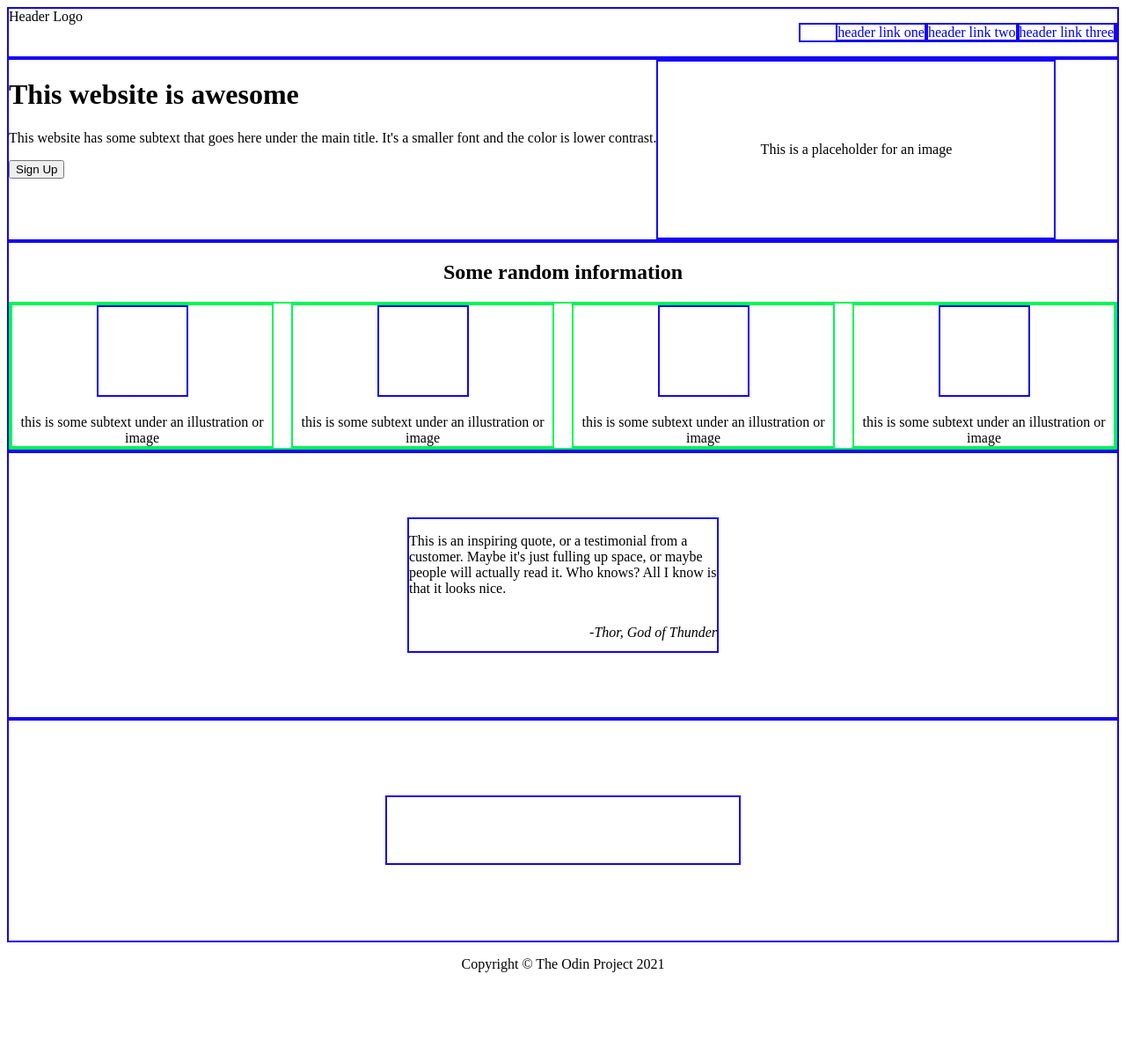
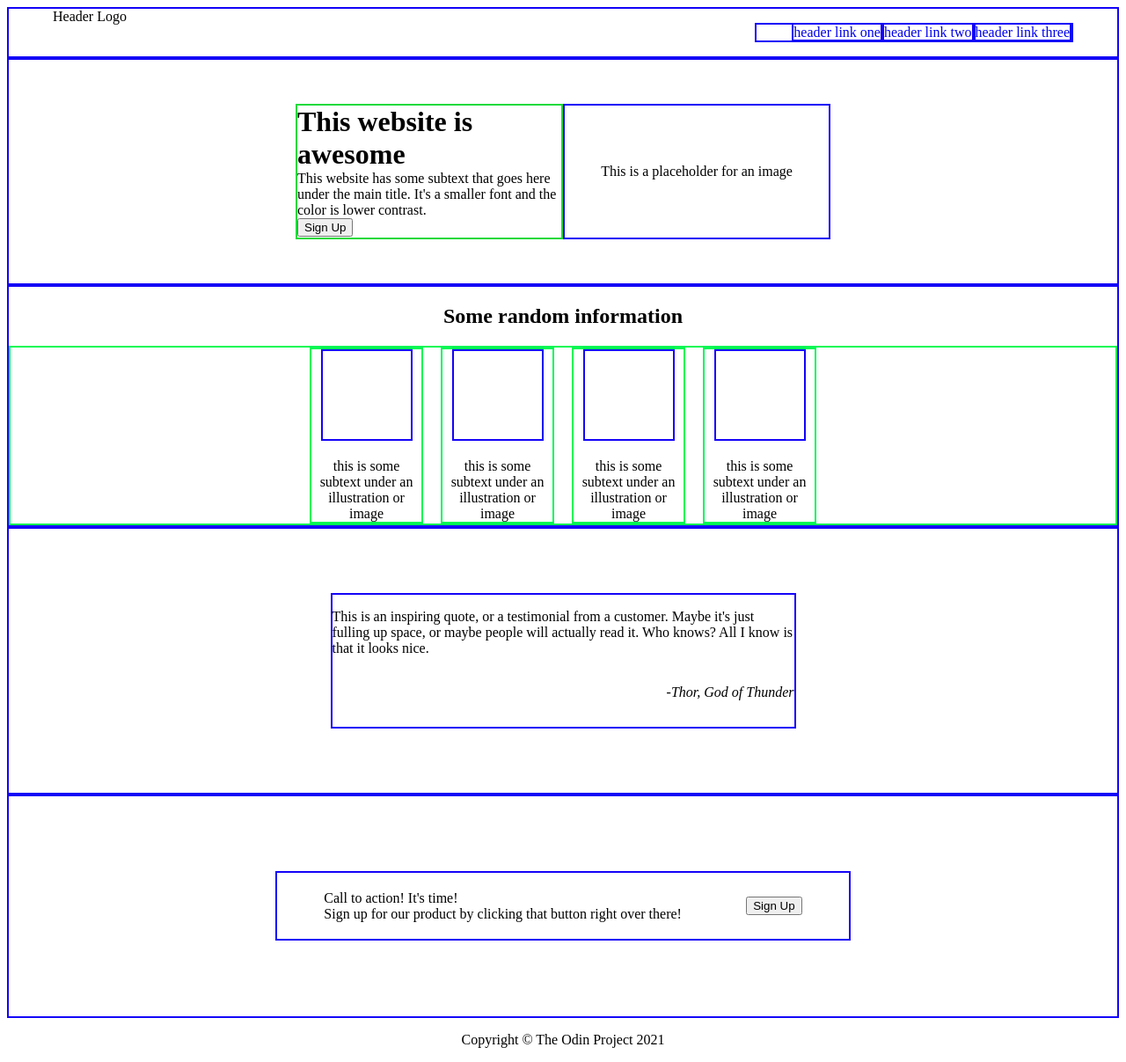
Before and after one commit to dpzj4/landing, a plain HTML site: page index.html in a window 1280 px wide. Shown: the whole page at 88% size. Before the commit the page ends 1121 px from the top, so only its background shows below. Drawn offline with Linux system fonts and the light colour scheme.

Commit message:
adjust css for layout

```diff
--- a/index.html
+++ b/index.html
@@ -19,7 +19,7 @@
     </nav>
     </header>
     <div class="container1">
-        <div>
+        <div class="text1">
             <h1>This website is awesome</h1>
             <p>This website has some subtext that goes here under the main title. It's a smaller font and the color is lower contrast.</p>
             <button>Sign Up</button>
@@ -43,7 +43,15 @@
     </div>
 </div>
     <div class="container4">
-        <div class="box"></div>
+        <div class="box">
+            <div class="contain1">
+            <p>Call to action! It's time!</p>
+            <p>Sign up for our product by clicking that button right over there!</p>
+            </div>
+            <div class="contain2">
+                <button>Sign Up</button>
+            </div>
+        </div>
     </div>
     <footer>
         <p>Copyright © The Odin Project 2021 </p>
--- a/style.css
+++ b/style.css
@@ -1,7 +1,11 @@
+body{
+    min-width: 620px;
+}
 .navbar{
     border: 2px solid rgb(20, 3, 247);
     display: flex;
     justify-content: space-between;
+    padding: 0 50px 0 50px;
 }
 .navbar ul{
     border: 2px solid rgb(20, 3, 247);
@@ -15,14 +19,30 @@
 .container1{
     border: 2px solid rgb(20, 3, 247);
     display: flex;
+    justify-content: center;
+    padding: 50px;
+}
+.container1 .text1{
+    border: 2px solid rgb(28, 218, 59);
+    width: 300px;
+    height: 150px;
+    min-width: 300px;
+}
+.container1 .text1 h1{
+    margin: 0;
+}
+.container1 .text1 p{
+    margin: 0;
 }
 .container1 .image{
     border: 2px solid rgb(20, 3, 247);
-    height: 200px;
-    width: 450px;
+    height: 150px;
+    width: 300px;
+    min-width: 300px;
     display: flex;
-    justify-content: center;
+    justify-content:space-around;
     align-items:center;
+
 }
 .container2{
     border: 2px solid rgb(20, 3, 247);
@@ -32,6 +52,7 @@
     display: flex;
     flex-direction: column;
     align-items: center;
+    width: 125px;
 }
 .container2 div{
     border: 2px solid rgb(3, 247, 84);
@@ -55,7 +76,7 @@
 .container3 div{
     border: 2px solid rgb(20, 3, 247);
     height:150px;
-    width:350px;
+    width:525px;
     display: flex;
     flex-direction: column;
 }
@@ -72,7 +93,22 @@
 .container4 .box{
     border: 2px solid rgb(20, 3, 247);
     height: 75px;
-    width: 400px;
+    width: 650px;
+    display: flex;
+    justify-content:space-evenly;
+    gap: 20px;
+}
+.container4 .box .contain1{
+    display: flex;
+    flex-direction: column;
+    justify-content: center;
+}
+.container4 p{
+    margin: 0;
+}
+.container4 .box .contain2{
+    display: flex;
+    align-self: center;
 }
 footer p{
     text-align: center;
```
